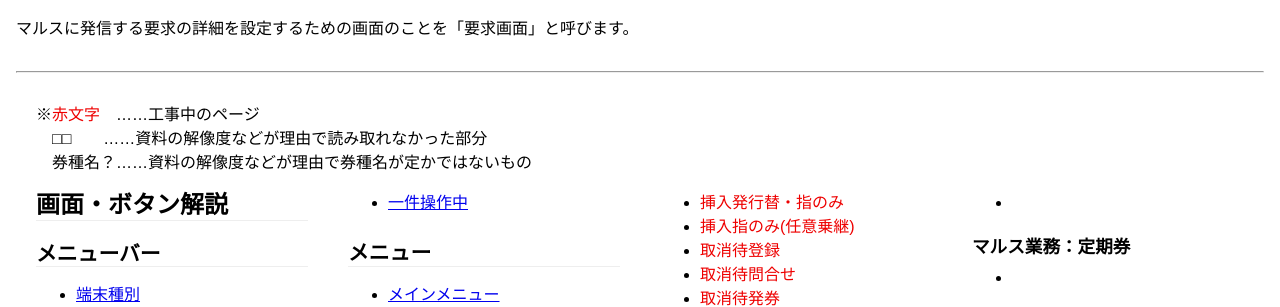
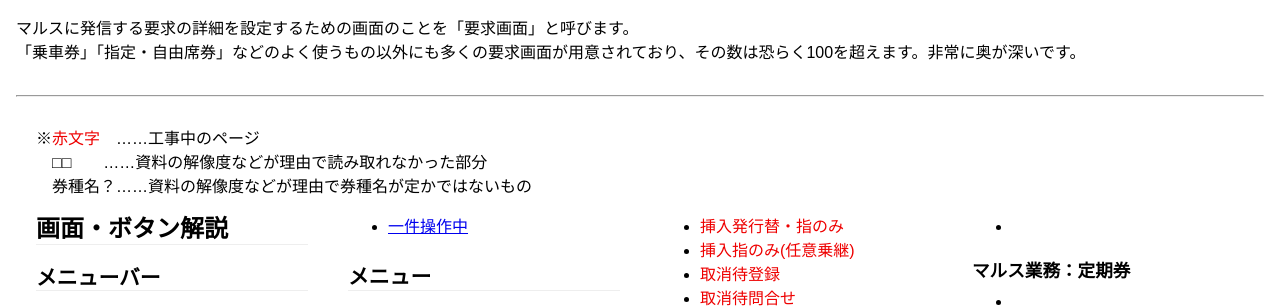
Before and after one commit to automatic9045/automatic9045.github.io, a plain HTML site: page contents/mars/ticket/index.html in a window 1280 px wide. Shown: the part 1200-1507 px from the top of the page. Drawn offline with Linux system fonts and the light colour scheme; files that its build step writes are made by us from their sources.

Commit message:
update: [マルス研究]要求画面トップページに若干加筆

```diff
--- a/contents/mars/ticket/index.html
+++ b/contents/mars/ticket/index.html
@@ -23,7 +23,8 @@
         <img src="contents/mars/img/platform-ticket.png" alt="「入場券」要求画面" title="「入場券」要求画面" /><br />
         ↑「<a href="contents/mars/ticket/basicfare/platform.html">入場券</a>」要求画面
         <p>
-            マルスに発信する要求の詳細を設定するための画面のことを「要求画面」と呼びます。
+            マルスに発信する要求の詳細を設定するための画面のことを「要求画面」と呼びます。<br />
+            「乗車券」「指定・自由席券」などのよく使うもの以外にも多くの要求画面が用意されており、その数は恐らく100を超えます。非常に奥が深いです。
         </p>
 
         <div class="footer">
```
